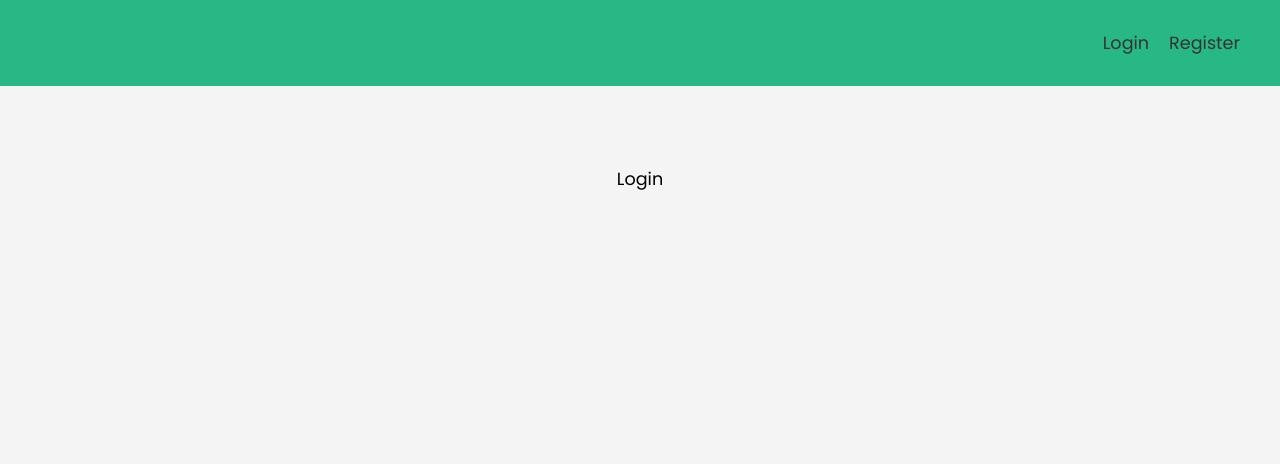
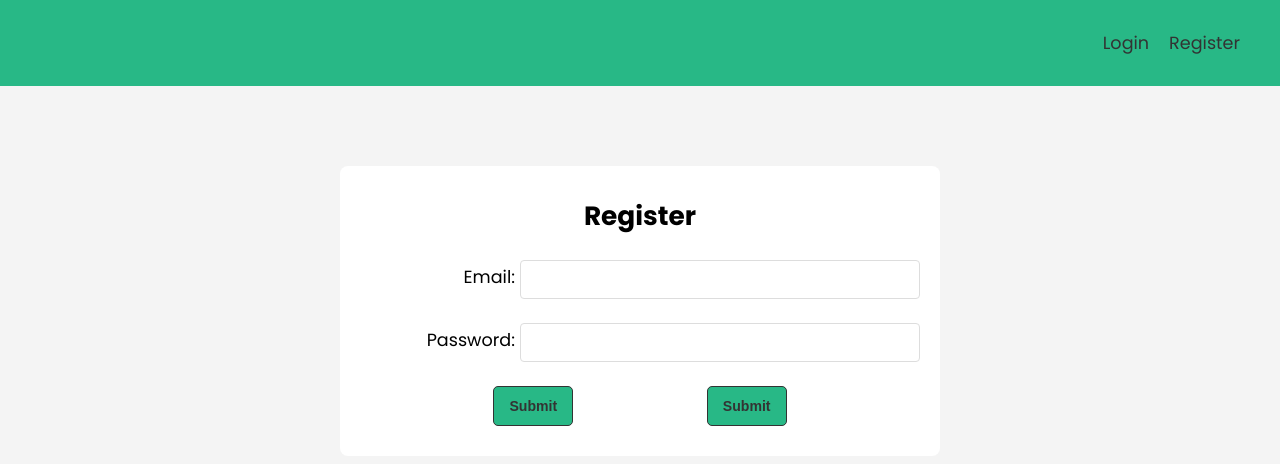
Before and after one commit to jon-cron/hmb, a React (Create React App) app: page /login in a window 1280 px wide. Shown: the top 464 px of the page. Built offline with nearby package versions, Linux system fonts and the light colour scheme; no server answers.

Commit message:
login page made

```diff
--- a/src/pages/login/Login.css
+++ b/src/pages/login/Login.css
@@ -0,0 +1,36 @@
+.login {
+  background: #ffffff;
+  max-width: 600px;
+  margin: auto;
+  border-radius: 8px;
+}
+.signup .form-div {
+  padding: 30px 20px;
+  border-radius: 8px;
+}
+.signup .form-div label {
+  display: flex;
+  justify-content: flex-end;
+  align-items: center;
+}
+.signup .form-div label input {
+  max-width: 400px;
+}
+.signup .form-div label span {
+  padding-right: 5px;
+}
+.signup .form-div .btn-div {
+  justify-content: space-evenly;
+  display: flex;
+}
+.signup .form-div .btn-div button {
+  height: 40px;
+  width: 80px;
+  font-size: 0.8em;
+  color: #333;
+  font-weight: bold;
+  border-radius: 5px;
+  border: 1px solid #333;
+  background: #28b886;
+  cursor: pointer;
+}
--- a/src/pages/login/Login.js
+++ b/src/pages/login/Login.js
@@ -1,7 +1,41 @@
 import "./Login.css";
 
-import React from "react";
+import { useState } from "react";
 
-export default function Login() {
-  return <div>Login</div>;
+export default function () {
+  const [email, setEmail] = useState("");
+  const [password, setPassword] = useState("");
+  return (
+    <div className="signup">
+      <div className="form-div">
+        <h2>Register</h2>
+        <form className="form">
+          <label>
+            <span>Email:</span>
+            <input
+              type="email"
+              onChange={(e) => setEmail(e.target.value)}
+              value={email}
+              required
+            />
+          </label>
+
+          <label>
+            <span>Password:</span>
+            <input
+              type="password"
+              onChange={(e) => setPassword(e.target.value)}
+              value={password}
+              required
+            />
+          </label>
+
+          <div className="btn-div">
+            <button>Submit</button>
+            <button>Submit</button>
+          </div>
+        </form>
+      </div>
+    </div>
+  );
 }
```
